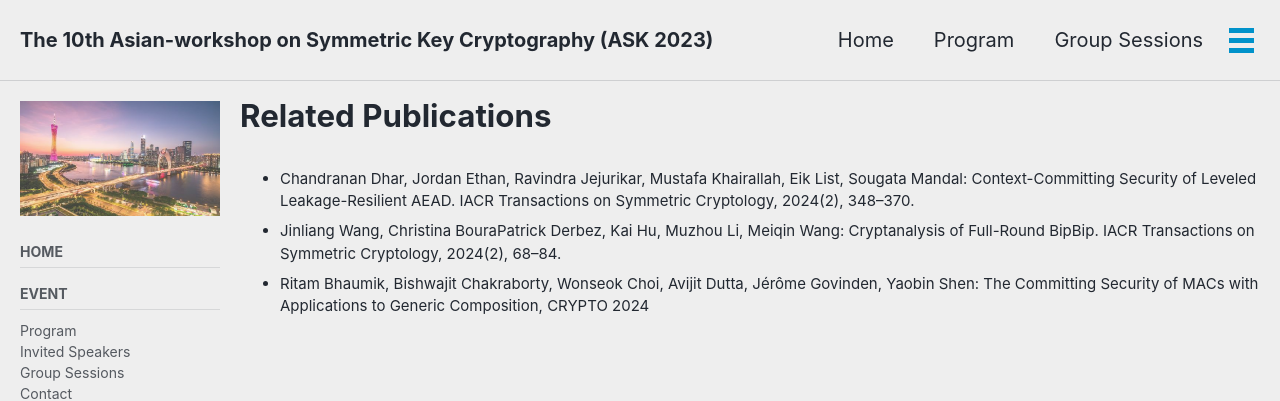
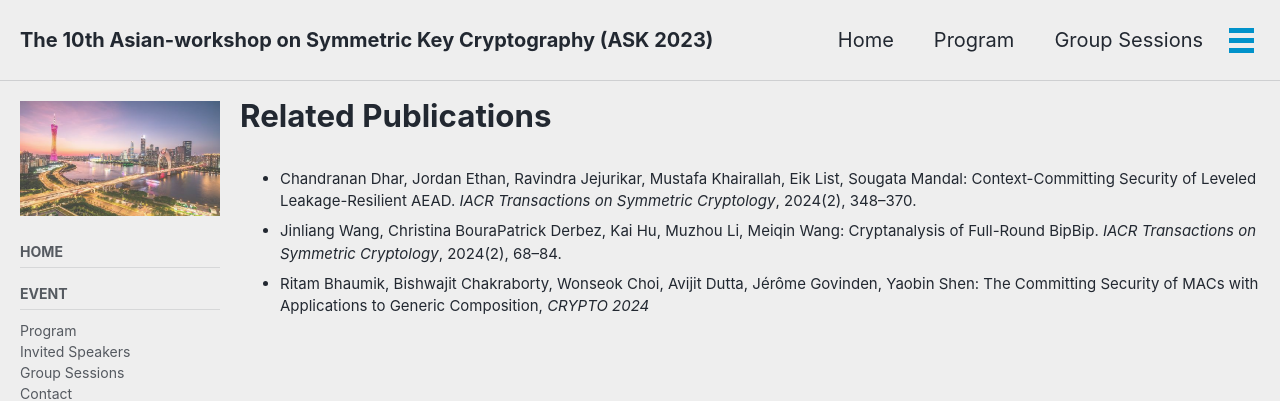
Before and after one commit to cryptanalysisbench/SATbench, a Jekyll site: the page built from related.md, in a window 1280 px wide and 900 px high. Shown: the top 401 px of the window. Built offline with Jekyll 4.4.1, drawn with Linux system fonts in a browser that asks for light colours; cached includes are drawn as plain includes; nearby versions of some CDN libraries; our own code applies the rules of GitHub Pages for plain Markdown files.

```diff
--- a/related.md
+++ b/related.md
@@ -11,6 +11,6 @@ sidebar:
 
 # Related Publications
 
-- Chandranan Dhar, Jordan Ethan, Ravindra Jejurikar, Mustafa Khairallah, Eik List, Sougata Mandal: Context-Committing Security of Leveled Leakage-Resilient AEAD. IACR Transactions on Symmetric Cryptology, 2024(2), 348–370.
-- Jinliang Wang, Christina BouraPatrick Derbez, Kai Hu, Muzhou Li, Meiqin Wang: Cryptanalysis of Full-Round BipBip. IACR Transactions on Symmetric Cryptology, 2024(2), 68–84.
-- Ritam Bhaumik, Bishwajit Chakraborty, Wonseok Choi, Avijit Dutta, Jérôme Govinden, Yaobin Shen: The Committing Security of MACs with Applications to Generic Composition, CRYPTO 2024
+- Chandranan Dhar, Jordan Ethan, Ravindra Jejurikar, Mustafa Khairallah, Eik List, Sougata Mandal: Context-Committing Security of Leveled Leakage-Resilient AEAD. _IACR Transactions on Symmetric Cryptology_, 2024(2), 348–370.
+- Jinliang Wang, Christina BouraPatrick Derbez, Kai Hu, Muzhou Li, Meiqin Wang: Cryptanalysis of Full-Round BipBip. _IACR Transactions on Symmetric Cryptology_, 2024(2), 68–84.
+- Ritam Bhaumik, Bishwajit Chakraborty, Wonseok Choi, Avijit Dutta, Jérôme Govinden, Yaobin Shen: The Committing Security of MACs with Applications to Generic Composition, _CRYPTO 2024_
```
